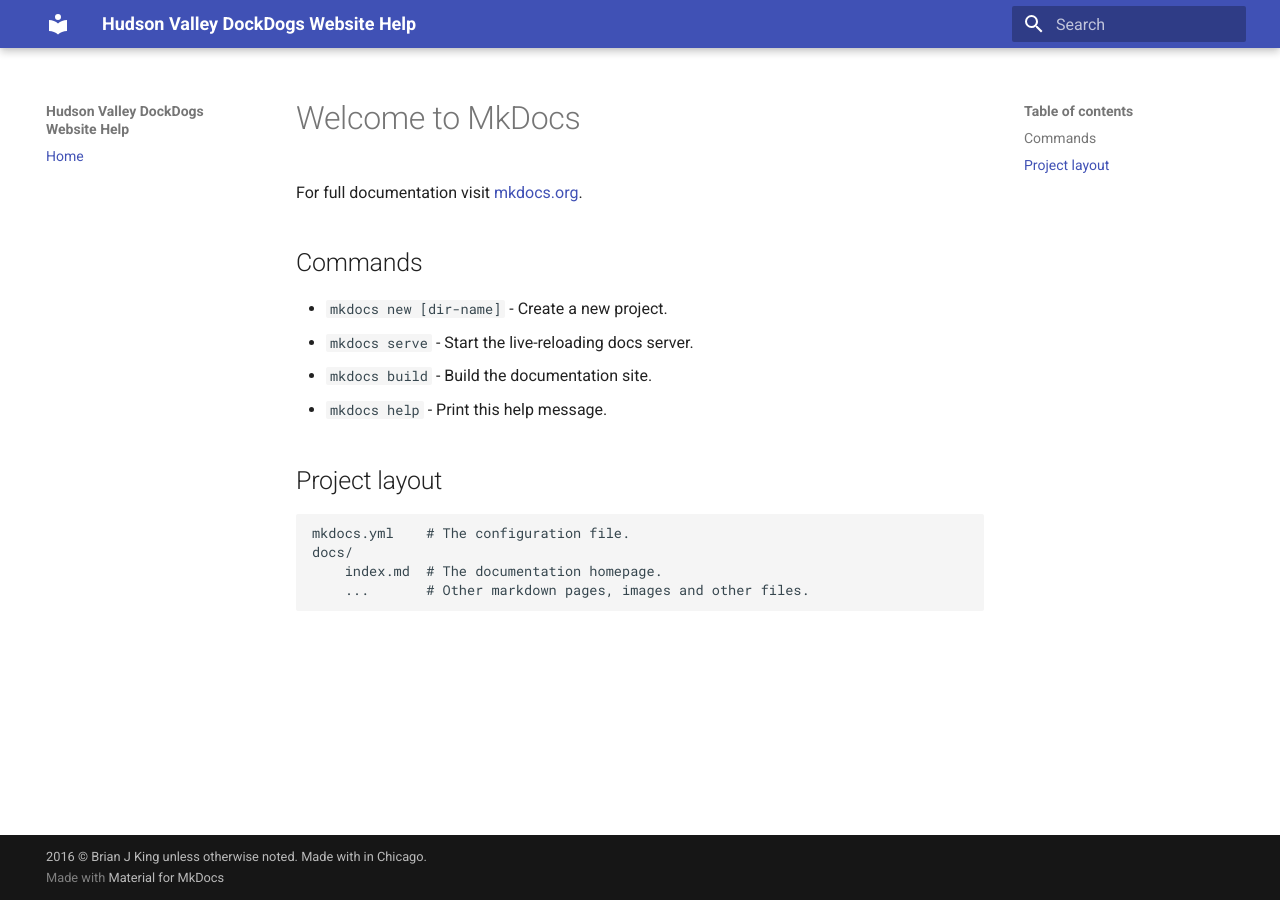
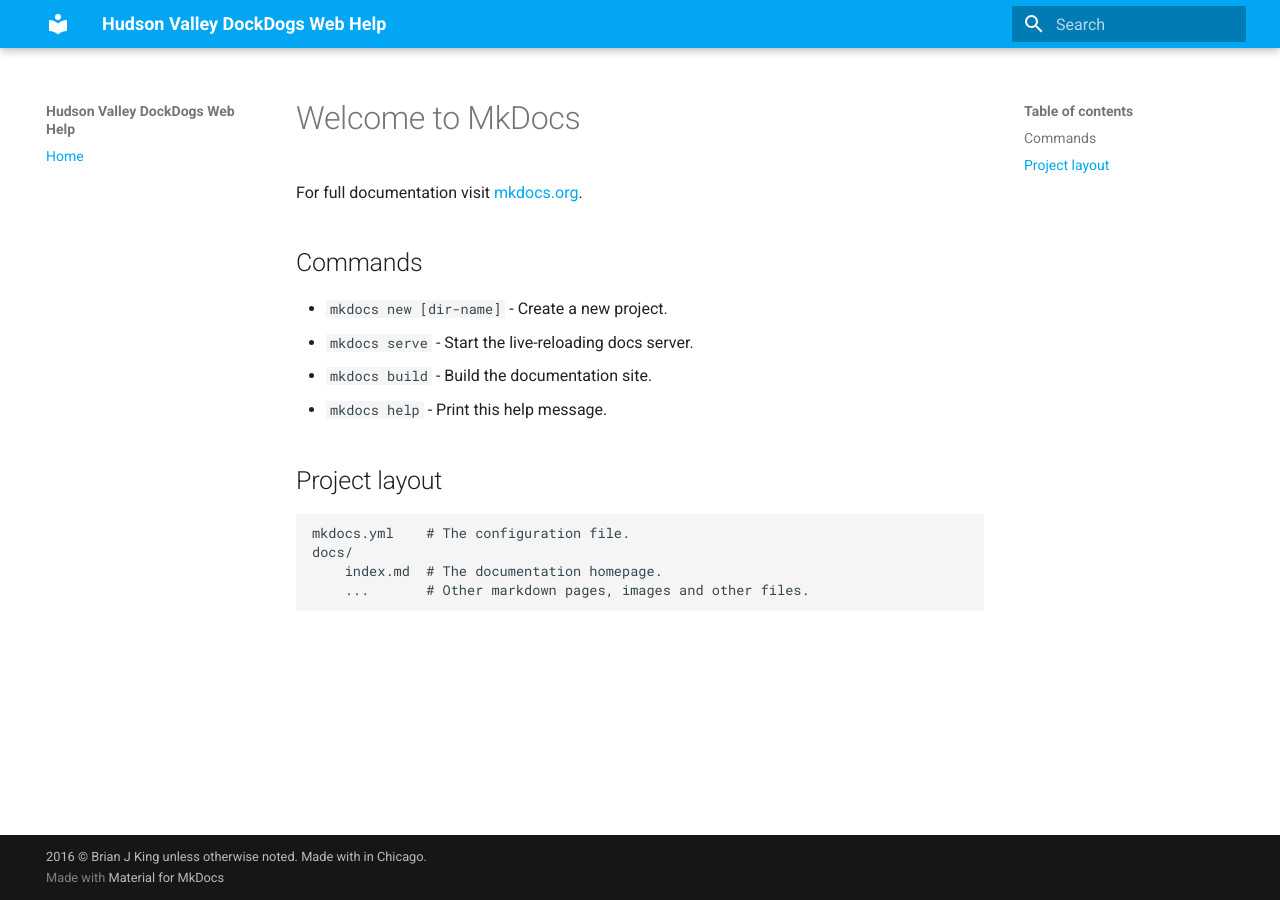
Before and after one commit to brianjking/hudsonvalleyhelp, an MkDocs documentation site: the page built from docs/index.md, in a window 1280 px wide. Built offline with MkDocs 1.6.1 and Material for MkDocs 9.7.7, drawn with Linux system fonts in a browser that asks for light colours; old or Windows-style settings are respelled for this version of MkDocs.

Commit message:
mkdocs.yml

```diff
--- a/mkdocs.yml
+++ b/mkdocs.yml
@@ -1,4 +1,4 @@
-site_name: Hudson Valley DockDogs Website Help
+site_name: Hudson Valley DockDogs Web Help
 copyright: 2016 &copy; Brian J King unless otherwise noted. Made with <i class="fa fa-heart"></i> in Chicago.
 site_description: Hudson Valley DockDogs Website Documentation
 site_author: Brian J King
@@ -18,7 +18,7 @@
   version: '0.1.0'
   #logo: 'images/logo.png'
   palette:
-    primary: 'indigo'
+    primary: 'light blue'
     accent: 'light blue'
   font:
     text: 'Roboto'
```
